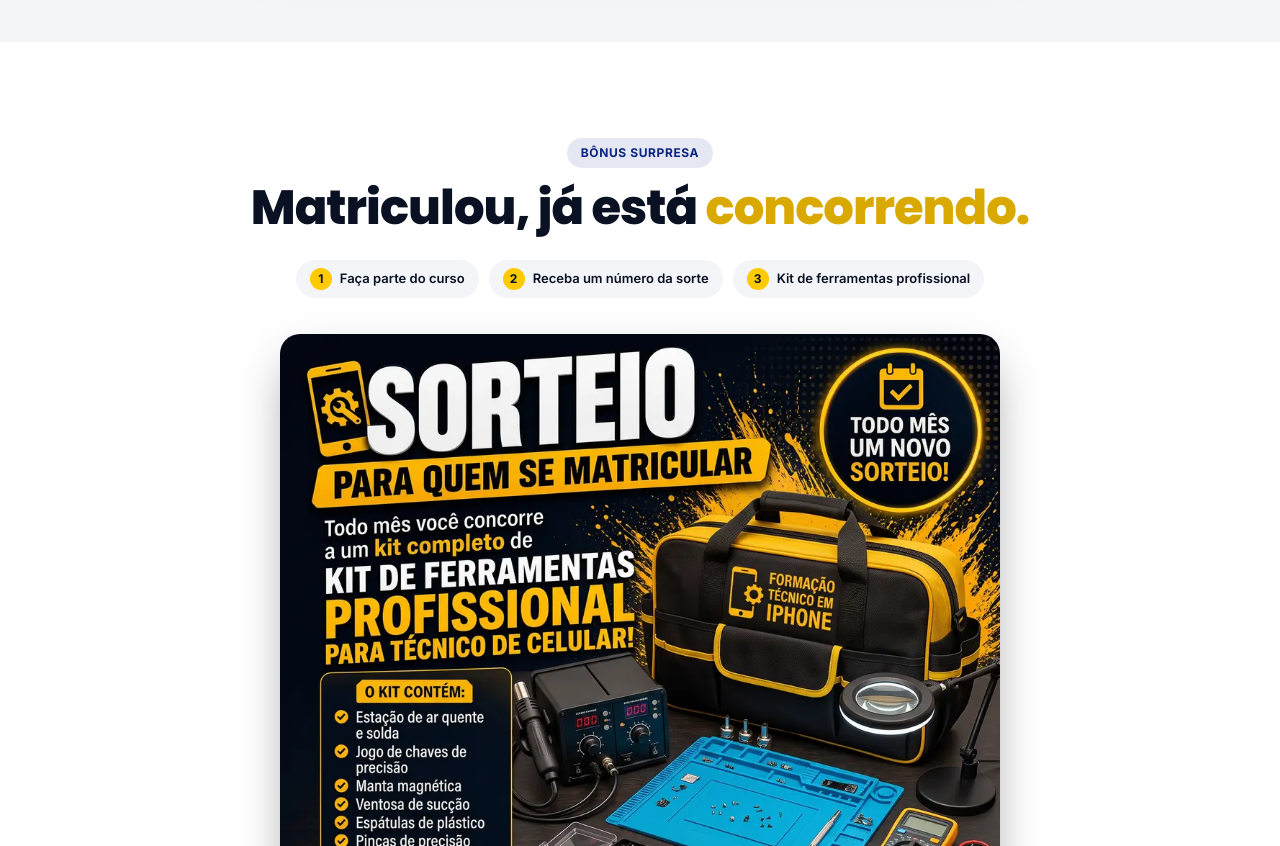
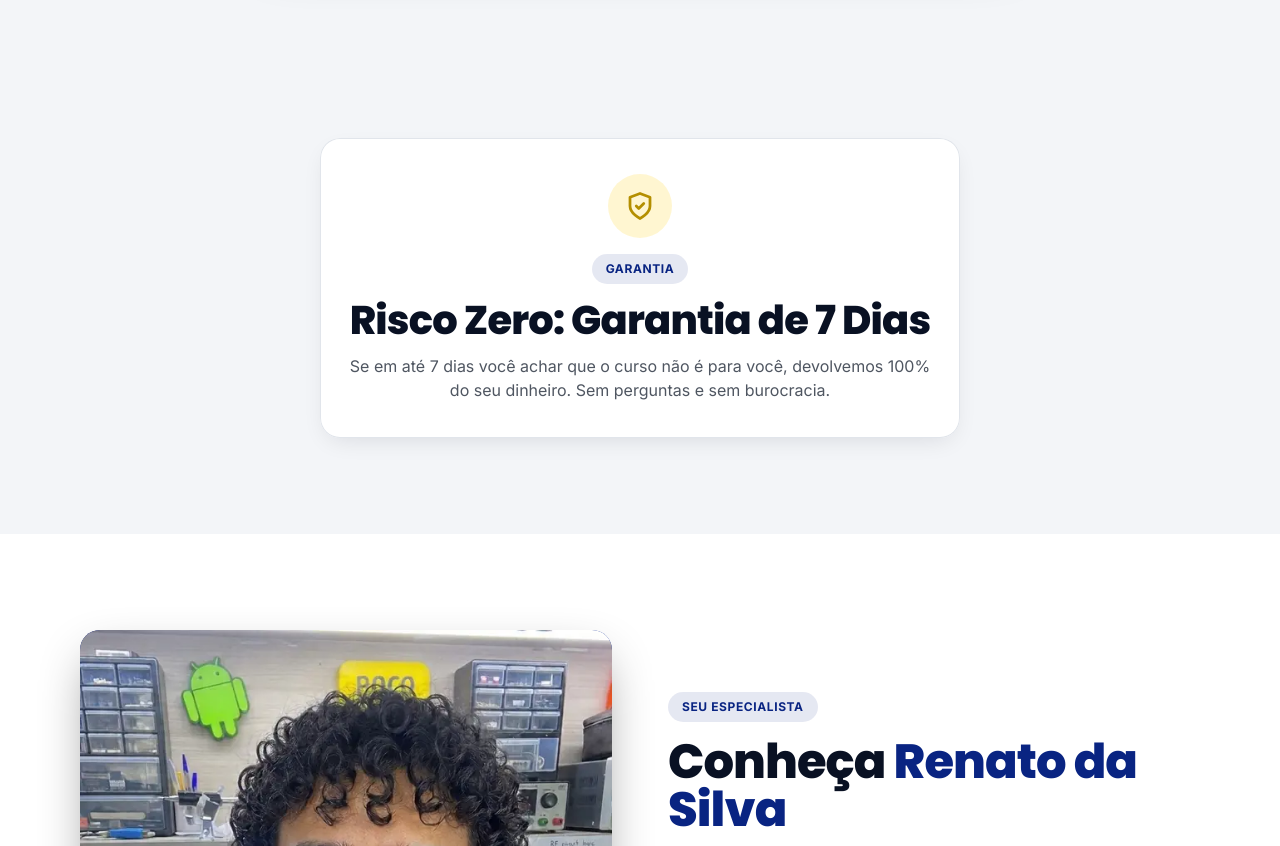
Before and after one commit to GabrielKarvalho/forma-tecnicoiphone, a plain HTML site: page index.html in a window 1280 px wide. Shown: the part 8700-9546 px from the top of the page. Drawn offline with Linux system fonts and the light colour scheme.

Commit message:
Remove seção do sorteio da landing page
Co-Authored-By: Claude Opus 5.5 <noreply@anthropic.com>
Claude-Session: https://claude.ai/code/session_016JW6LaM3QBYKv77euzcwUN

```diff
--- a/index.html
+++ b/index.html
@@ -532,7 +532,6 @@ src="https://www.facebook.com/tr?id=1126461060235843&ev=PageView&noscript=1"
               <li><span class="ck">✓</span><span>Acesso vitalício</span></li>
               <li><span class="ck">✓</span><span>Suporte exclusivo</span></li>
               <li><span class="ck">✓</span><span>Apostilas em PDF</span></li>
-              <li><span class="ck">✓</span><span>Participação no sorteio do kit de ferramentas</span></li>
             </ul>
           </div>
           <div>
@@ -550,24 +549,6 @@ src="https://www.facebook.com/tr?id=1126461060235843&ev=PageView&noscript=1"
         <div class="trust"><span>🔒 Compra 100% segura</span><span>⚡ Acesso imediato</span><span>🛡️ Garantia de 7 dias</span></div>
       </div>
     </div>
-  </div>
-</section>
-
-<!-- 11. SORTEIO -->
-<section class="section">
-  <div class="container">
-    <div class="center reveal-on-scroll">
-      <span class="pill-label">Bônus surpresa</span>
-      <h2 class="h2">Matriculou, já está <span style="color:#d9a900">concorrendo.</span></h2>
-      <div class="steps">
-        <div class="step"><b>1</b>Faça parte do curso</div>
-        <div class="step"><b>2</b>Receba um número da sorte</div>
-        <div class="step"><b>3</b>Kit de ferramentas profissional</div>
-      </div>
-    </div>
-    <a href="#planos" class="raffle-img-wrap reveal-on-scroll" aria-label="Quero me inscrever e concorrer ao kit de ferramentas">
-      <img src="sorteio.webp" width="1200" height="1200" alt="Sorteio para quem se matricular: kit de ferramentas profissional para técnico de celular" loading="lazy" decoding="async" />
-    </a>
   </div>
 </section>
 
```
